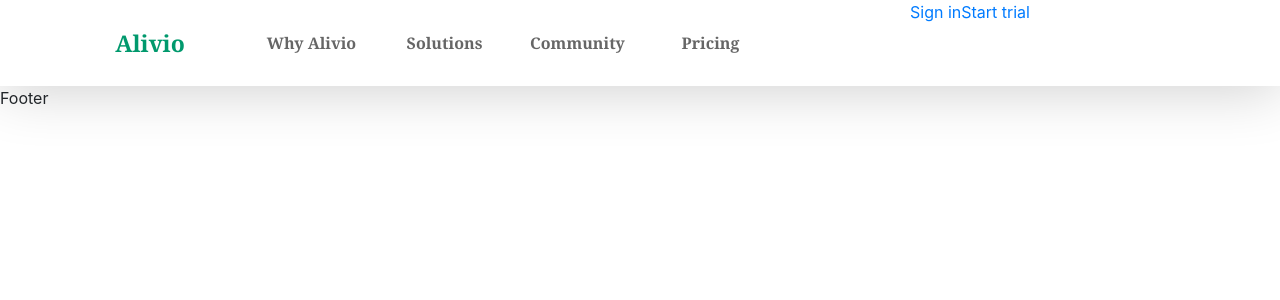
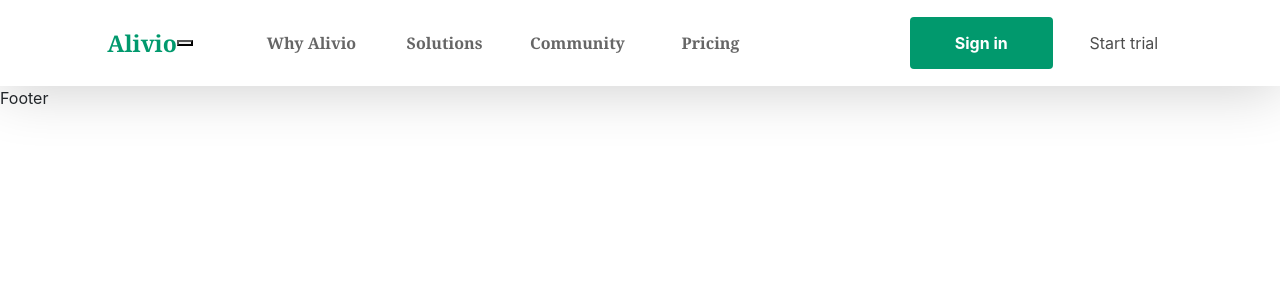
Before and after one commit to 404th/quadrade, a React (Create React App) app: page / in a window 1280 px wide. Shown: the top 300 px of the page. Built offline with nearby package versions, Linux system fonts and the light colour scheme.

Commit message:
Some changes

```diff
--- a/public/index.html
+++ b/public/index.html
@@ -8,5 +8,8 @@
   </head>
   <body>
     <div id="root"></div>
+    <script src="https://code.jquery.com/jquery-3.5.1.slim.min.js" integrity="sha384-DfXdz2htPH0lsSSs5nCTpuj/zy4C+OGpamoFVy38MVBnE+IbbVYUew+OrCXaRkfj" crossorigin="anonymous"></script>
+    <script src="https://cdn.jsdelivr.net/npm/popper.js@1.16.1/dist/umd/popper.min.js" integrity="sha384-9/reFTGAW83EW2RDu2S0VKaIzap3H66lZH81PoYlFhbGU+6BZp6G7niu735Sk7lN" crossorigin="anonymous"></script>
+    <script src="https://stackpath.bootstrapcdn.com/bootstrap/4.5.2/js/bootstrap.min.js" integrity="sha384-B4gt1jrGC7Jh4AgTPSdUtOBvfO8shuf57BaghqFfPlYxofvL8/KUEfYiJOMMV+rV" crossorigin="anonymous"></script>
   </body>
 </html>
--- a/src/components/header/Header.css
+++ b/src/components/header/Header.css
@@ -100,6 +100,14 @@ header {
   border-bottom : 1px solid red;
 }
 
+/* header_row_form */
+.header_row_form {
+  width: 100%;
+  height: 100%;
+  padding: 0;
+  margin: 0;
+}
+
 
 /* @MEDIA QUERY */
 @media screen and ( max-width:992px ){
--- a/src/components/header/Header.jsx
+++ b/src/components/header/Header.jsx
@@ -11,14 +11,17 @@ const Header = () => {
         <div className="row header_row w-100 h-100">
           <NavLink className="header_row_brand col-2 p-0" to='/' >
             <span className='header_row_brand_logo '>Alivio</span>
+            <button type="button" class="navbar-toggle" data-toggle="collapse" data-target="#myNavbar">
+              <span class="icon-bar"></span>
+            </button>
           </NavLink>
           <div className="header_row_navigation col-7 p-0">
-            <div className="header_row_navigation_cover">
+            <div className="header_row_navigation_cover nav navbar-nav " id="myNavbar">
               <Navigator/>
             </div>
           </div>
-          <div className="col-3 p-0">
-            <div className="header_row_form">
+          <div className="col-3 p-0 h-100 w-100">
+            <div className="header_row_form nav navbar-nav">
               <Form />
             </div>
           </div>
--- a/src/components/header/form/Form.css
+++ b/src/components/header/form/Form.css
@@ -1,4 +1,57 @@
-.header_row_form .signIn {
+.header_row_form_buttons {
   width: 100%;
   height: 100%;
+  padding: 0;
+  margin: 0;
+  display: flex;
+  flex-direction: row;
+  justify-content: center;
+  align-items: center;
 }
+
+/* signIn and trial buttons sector */
+.header_row_form_buttons a {
+  width: 50%;
+  height: 60%;
+  display: flex;
+  justify-content: center;
+  align-items: center;
+  text-decoration: none !important;
+  transition: ease-in .1s ;
+}
+
+.signIn {
+  background-color: #01996D ;
+  color: white;
+  opacity: 1;
+  font-weight: bold;
+  border-radius: 4px;
+}
+
+.signIn:hover {
+  background-color: #01996D ;
+  color: white;
+  opacity: .6;
+}
+
+.signIn:active {
+  background-color: #01996D ;
+  color: white;
+  opacity: 1;
+}
+
+.trial {
+  color: rgba( 0, 0, 0, .7 );
+  opacity: 1;
+  border-radius: 4px;
+}
+
+.trial:hover {
+  background-color: rgba( 0, 0, 0, .1 ) ;
+  color: black;
+}
+
+.trial:active {
+  background-color: rgba( 0, 0, 0, .3 ) ;
+  color: black;
+}
--- a/src/components/header/form/Form.jsx
+++ b/src/components/header/form/Form.jsx
@@ -4,7 +4,7 @@ import './Form.css'
 
 const Form = () => {
   return (
-    <div>
+    <div className='header_row_form_buttons' >
       <NavLink className='signIn' to={'/signin'}>Sign in</NavLink>
       <NavLink className='trial' to={'/trial'}>Start trial</NavLink>
     </div>
```
